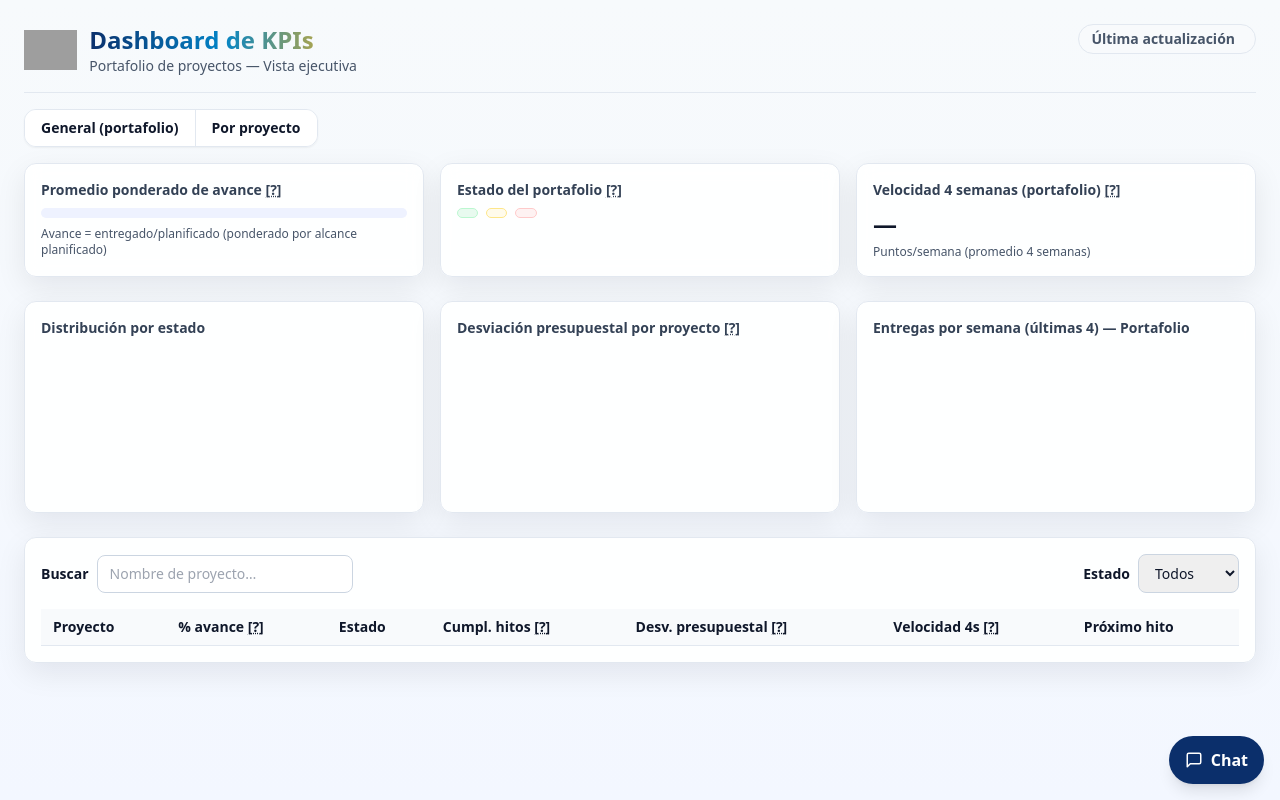
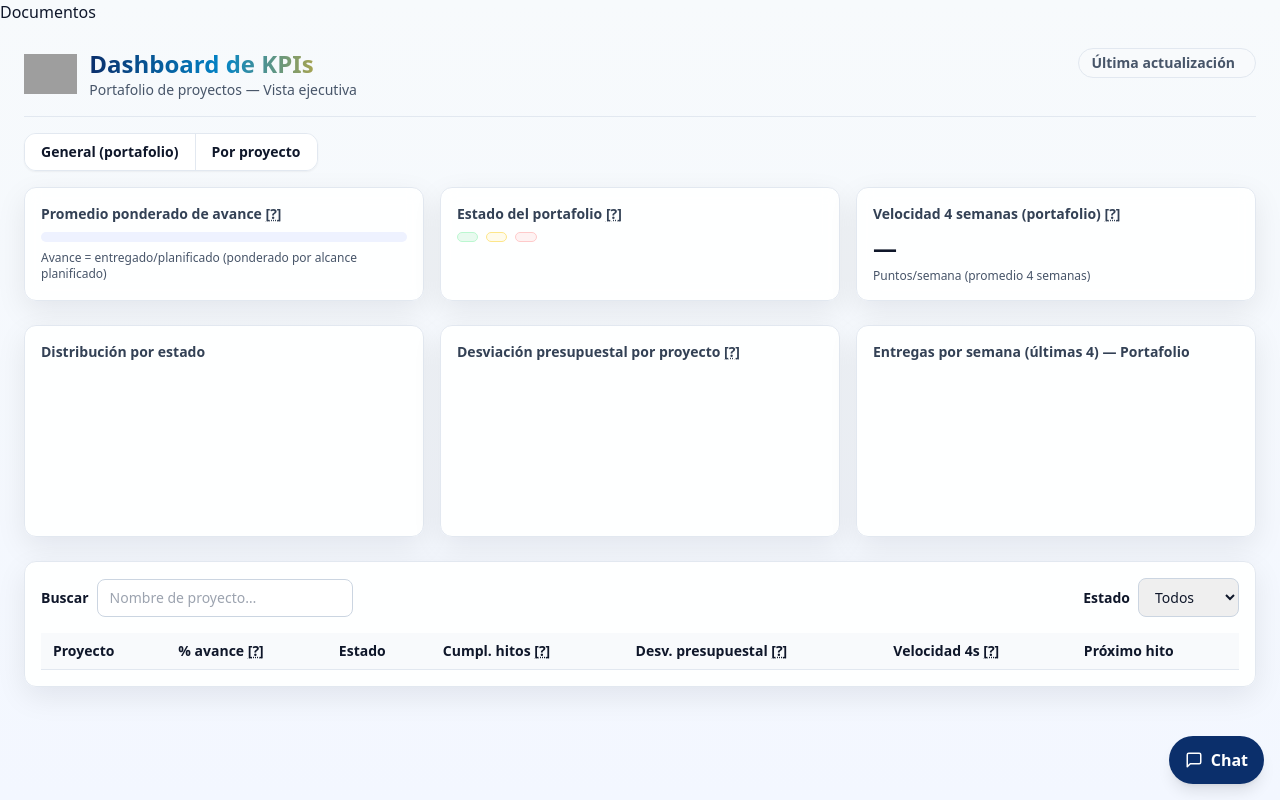
Before and after one commit to analistaproductos/mapaEmpatia, a plain HTML site: page index.html in a window 1280 px wide. Drawn offline with nearby package versions, Linux system fonts and the light colour scheme; grey boxes are pictures that could not be loaded.

Commit message:
Update index.html

```diff
--- a/index.html
+++ b/index.html
@@ -1,6 +1,7 @@
 <!DOCTYPE html>
 <html lang="es">
 <head>
+  <a href="documentos.html">Documentos</a>
   <meta charset="UTF-8" />
   <meta name="viewport" content="width=device-width, initial-scale=1" />
   <title>Dashboard de KPIs — Portafolio de Proyectos</title>
```
